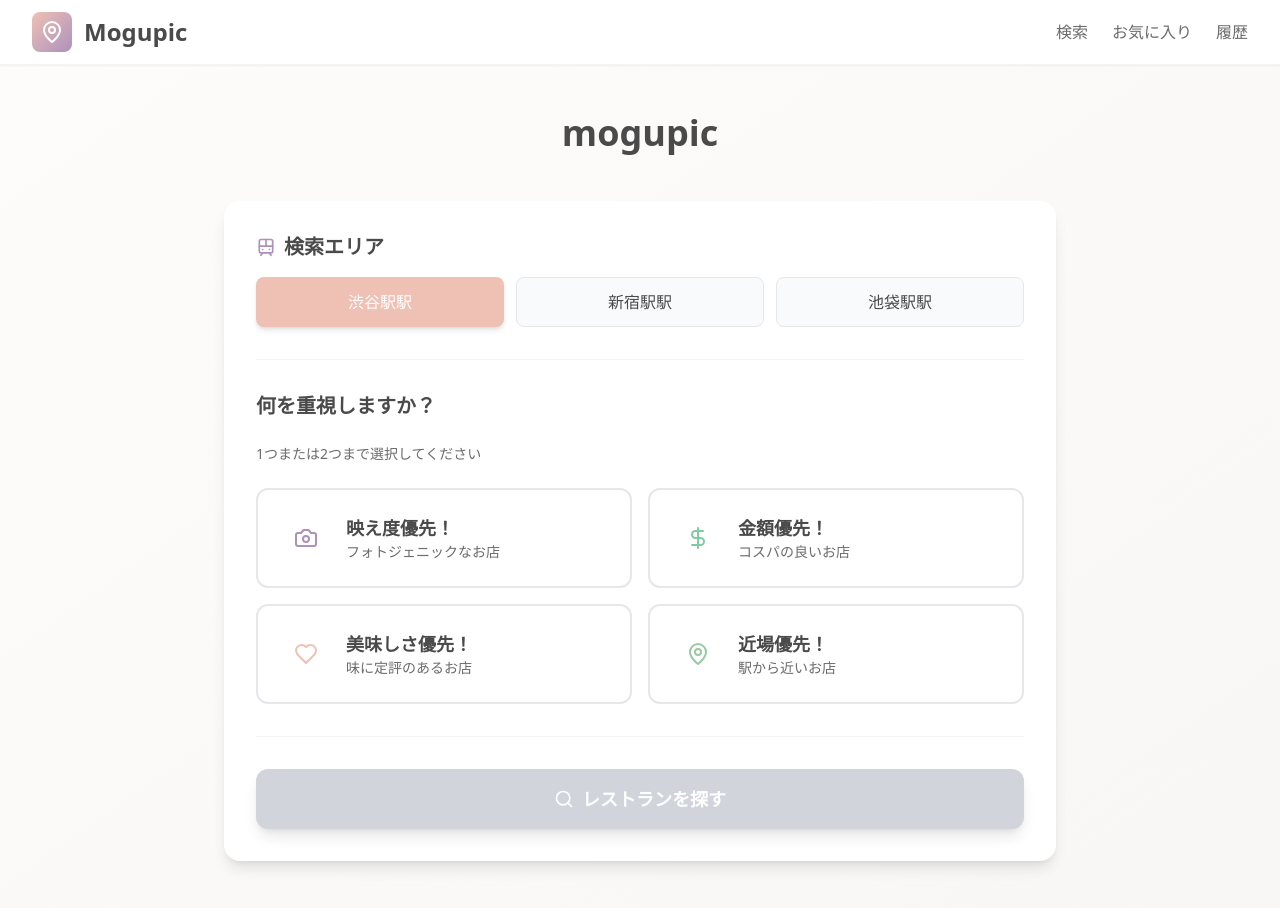
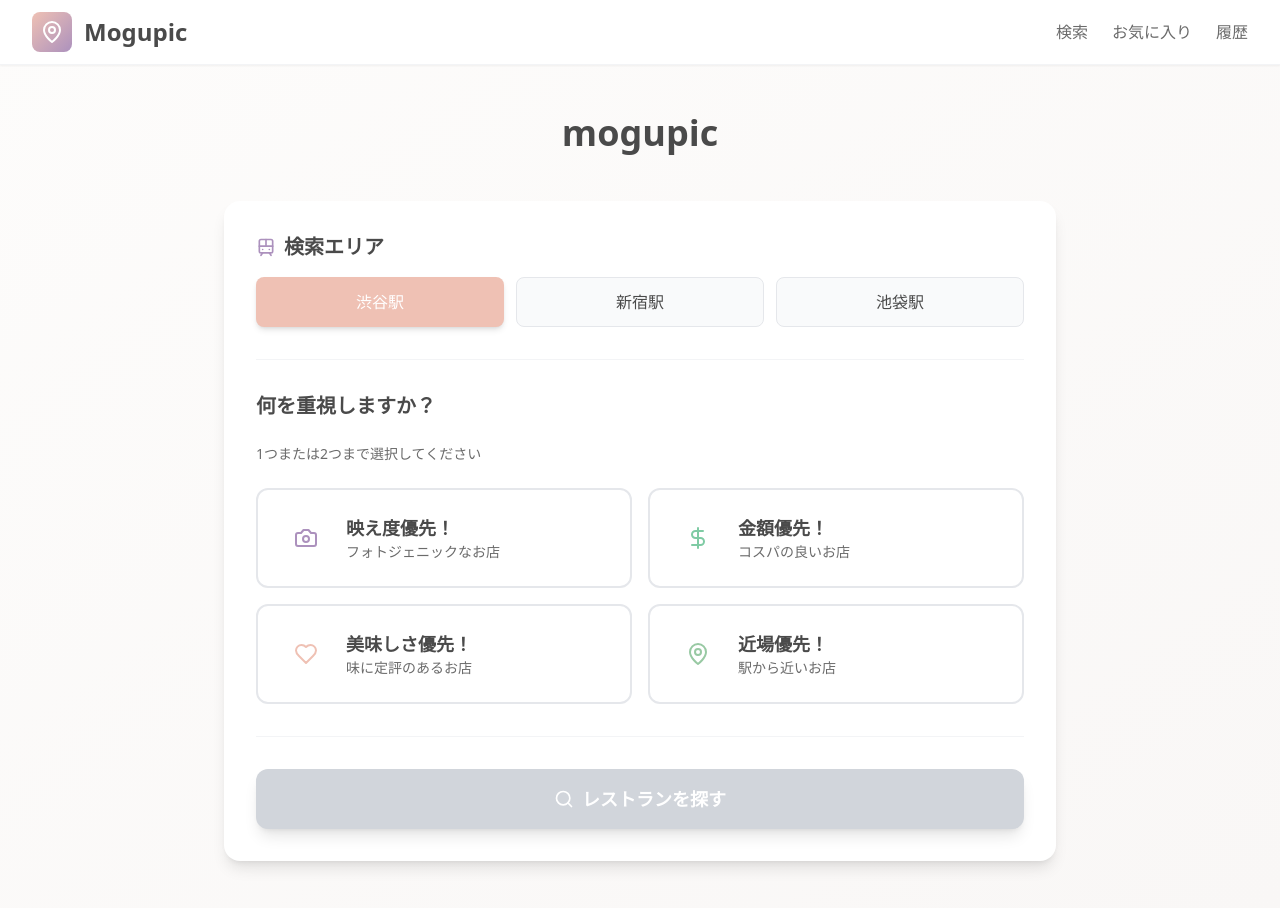
Before and after one commit to Aona0530/aws_mogupic, a React (Vite) app: page / in a window 1280 px wide. Built offline with nearby package versions, Linux system fonts and the light colour scheme; no server answers.

Commit message:
駅表示変更

```diff
--- a/src/components/SearchResults.tsx
+++ b/src/components/SearchResults.tsx
@@ -27,9 +27,9 @@ const SearchResults: React.FC<SearchResultsProps> = ({
   };
 
   const stationLabels = {
-    shibuya: '渋谷',
-    shinjuku: '新宿',
-    ikebukuro: '池袋'
+    shibuya: '渋谷駅',
+    shinjuku: '新宿駅',
+    ikebukuro: '池袋駅'
   };
 
   const getPriorityDisplayText = () => {
--- a/src/components/StationSelector.tsx
+++ b/src/components/StationSelector.tsx
@@ -31,7 +31,7 @@ const StationSelector: React.FC<StationSelectorProps> = ({ selectedStation, onSt
                 : 'bg-gray-50 text-[#4a4a4a] hover:bg-[#efc1b4] hover:bg-opacity-10 border border-gray-200'
             }`}
           >
-            {station.name}駅
+            {station.name}
           </button>
         ))}
       </div>
```
